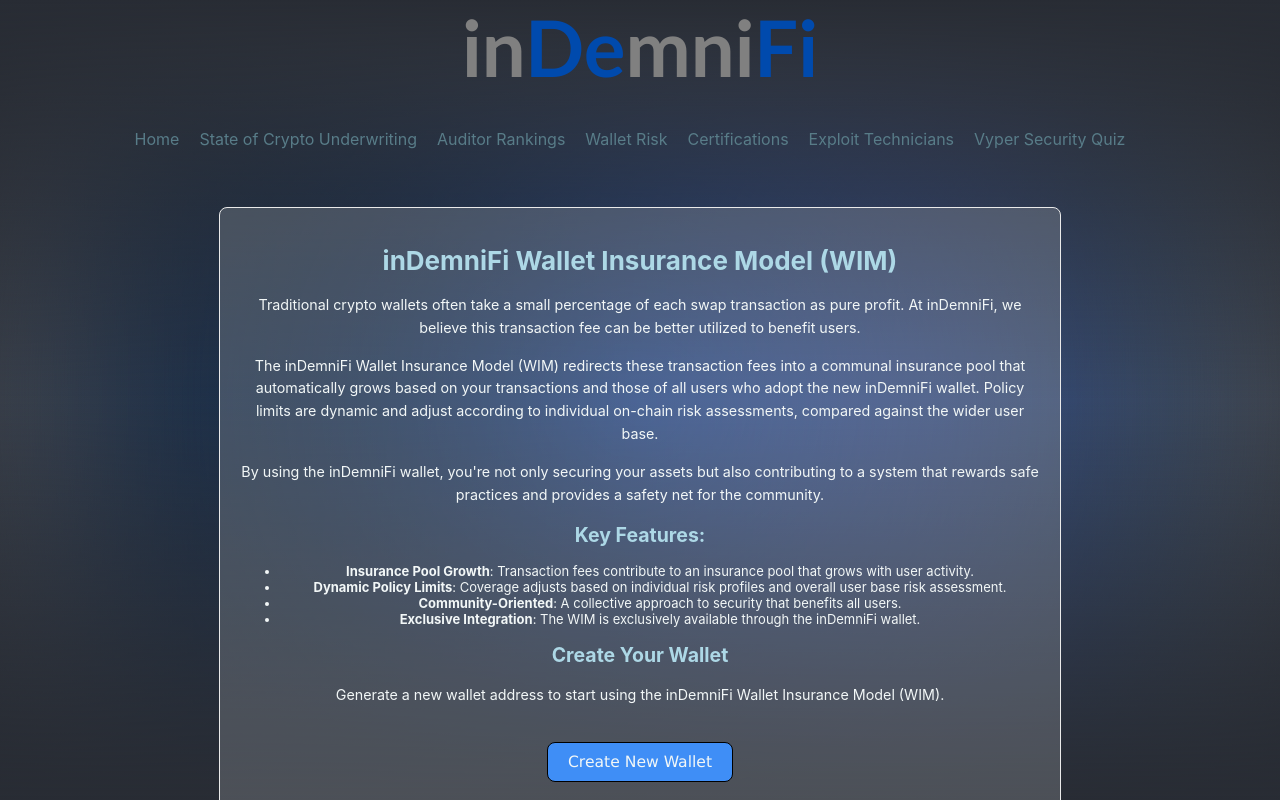
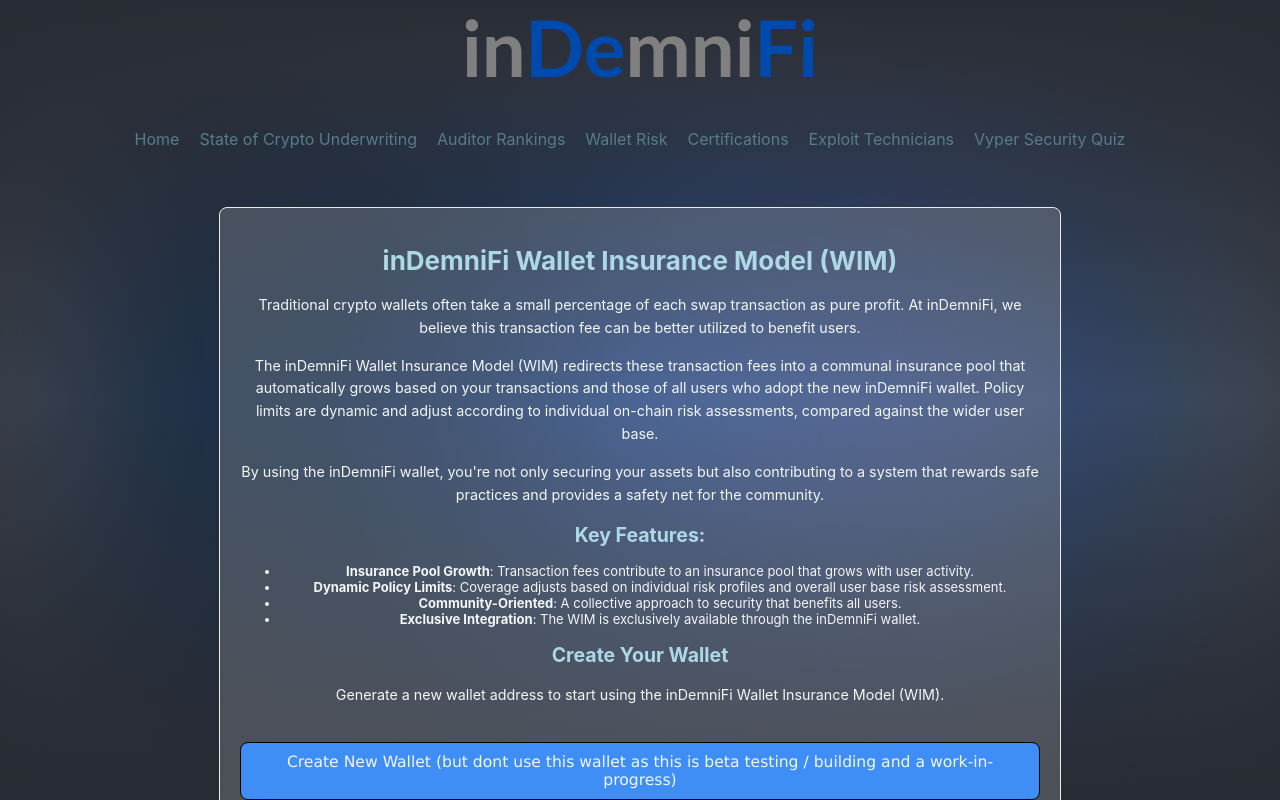
Before and after one commit to Enjoyweaver/inDemniFi_website, a React (Create React App) app: page / in a window 1280 px wide. Both pictures are taken after a click on the item "Create a wallet". Shown: the top 800 px of the page. Built offline with nearby package versions, Linux system fonts and the light colour scheme.

Commit message:
disclosure

```diff
--- a/src/components/WIM.js
+++ b/src/components/WIM.js
@@ -249,7 +249,8 @@ function WIMWalletCreation() {
             className="create-wallet-button"
             onClick={() => setShowInfoPopup(true)}
           >
-            Create New Wallet
+            Create New Wallet (but dont use this wallet as this is beta testing
+            / building and a work-in-progress)
           </button>
           <button
             className="import-wallet-button"
```
